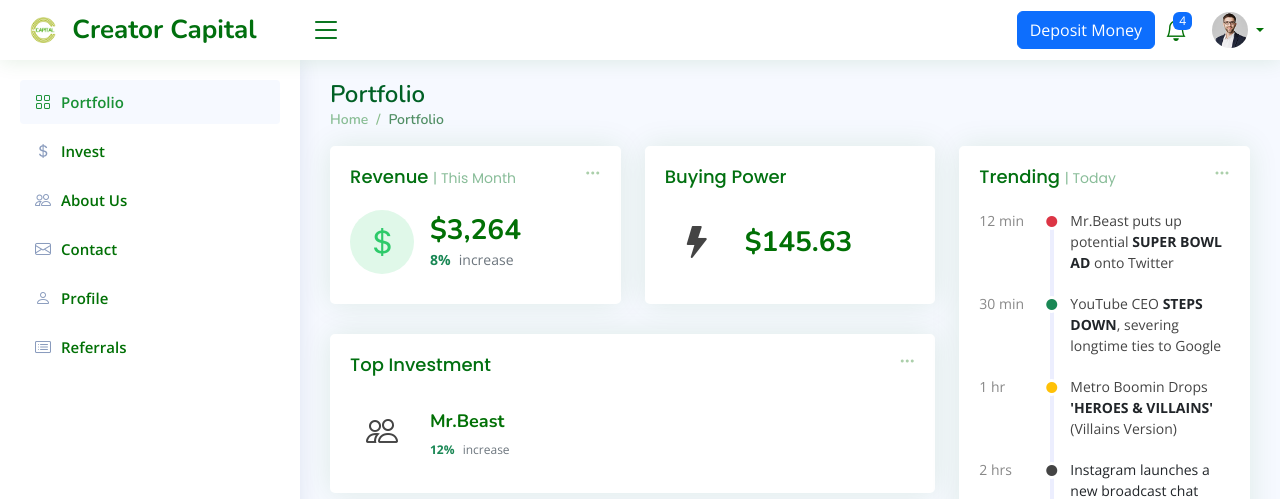
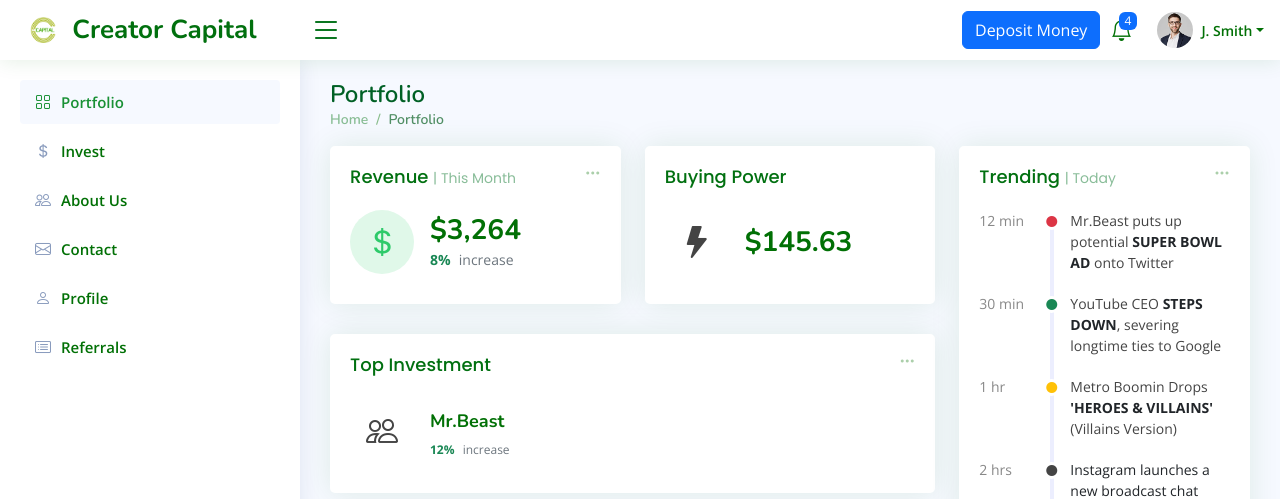
Before and after one commit to vinayakvadoothker/HackNYU2023, a Flask app: page /home.html in a window 1280 px wide. Shown: the top 499 px of the page. Run offline with Flask 2, Linux system fonts and the light colour scheme; some libraries are stand-ins or nearby versions.

Commit message:
update j smith

```diff
--- a/templates/home.html
+++ b/templates/home.html
@@ -142,7 +142,7 @@
 
           <a class="nav-link nav-profile d-flex align-items-center pe-0" href="#" data-bs-toggle="dropdown">
             <img src="../static/img/profile-img.jpg" alt="Profile" class="rounded-circle">
-            <span class="d-none d-md-block dropdown-toggle ps-2">{{userNum}}</span>
+            <span class="d-none d-md-block dropdown-toggle ps-2">J. Smith</span>
           </a><!-- End Profile Iamge Icon -->
 
           <ul class="dropdown-menu dropdown-menu-end dropdown-menu-arrow profile">
```
